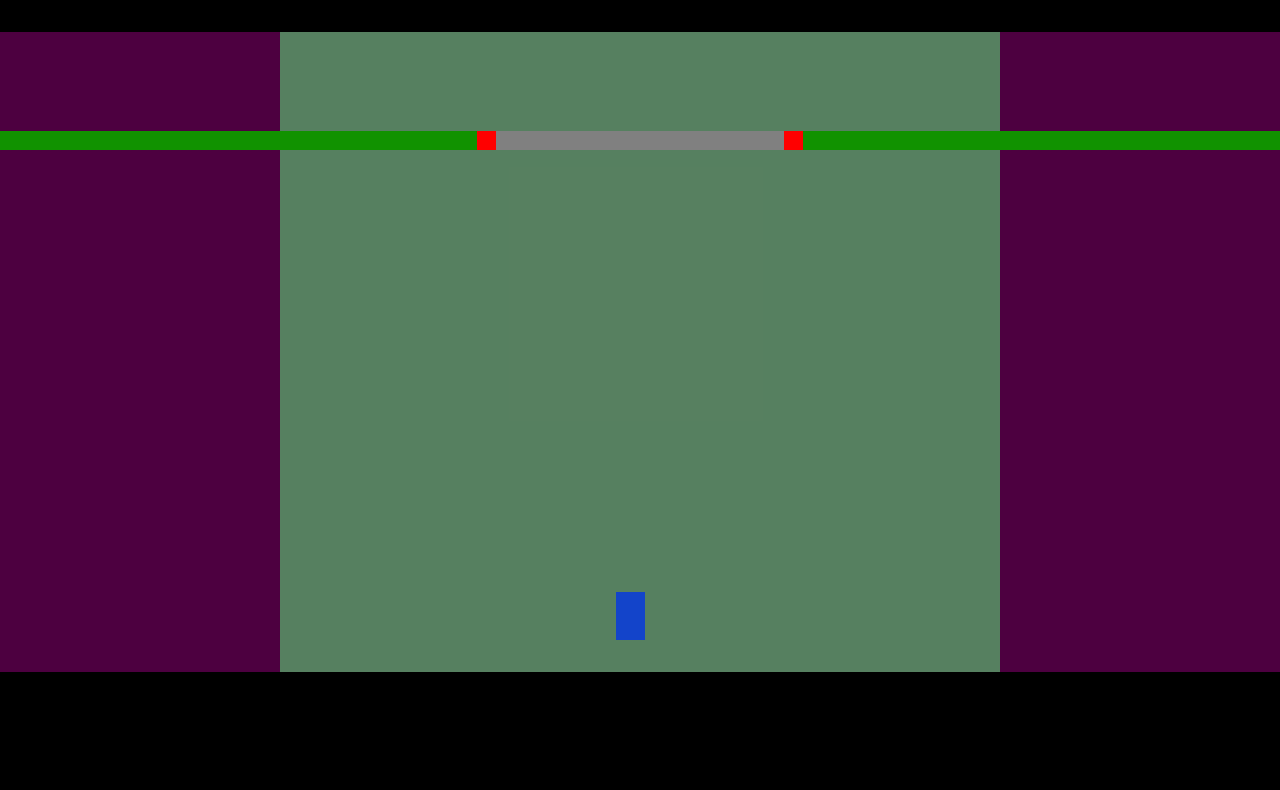
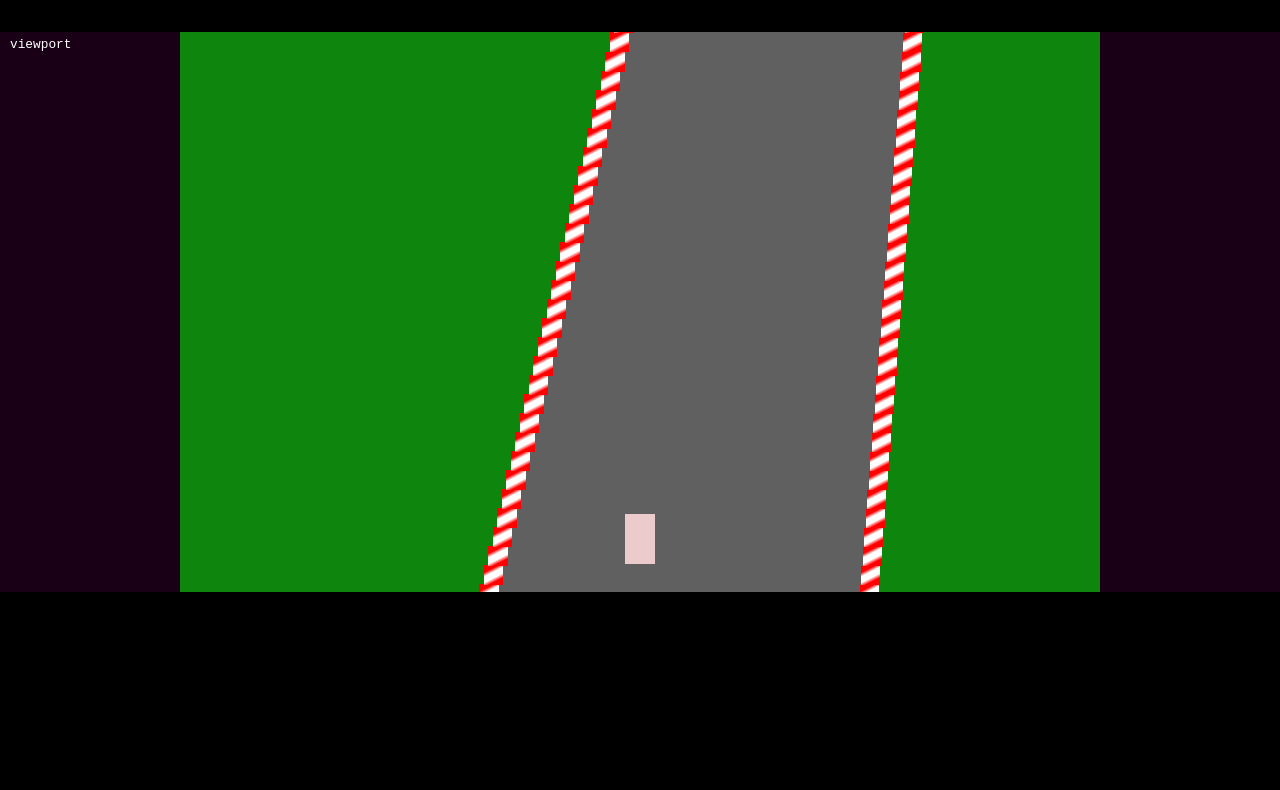
Before and after one commit to pablomag/monacojs, a plain HTML site: page index.html in a window 1280 px wide. Shown: the part 88-878 px from the top of the page. After the commit the page ends 800 px from the top, so only its background shows below. Drawn offline with Linux system fonts and the light colour scheme.

Commit message:
feat(init): Track generation and movement (speed, width, margin)

```diff
--- a/index.css
+++ b/index.css
@@ -1,110 +1,97 @@
 body {
 	border: 0;
 	margin: 0;
+	padding: 0;
 	color: white;
 	background-color: black;
 	font-family: 'Franklin Gothic Medium', 'Arial Narrow', Arial, sans-serif;
 	font-size: 1.2rem;
+	overflow: hidden;
 }
 
-header {
+.container {
 	position: absolute;
-	display: flex;
 	top: 0;
-	width: 100vw;
-	height: 15vh;
-	align-items: center;
-	justify-content: center;
+	width: 100%;
+	height: 100%;
 }
 
-h3 {
-	text-transform: uppercase;
-}
-
-main {
-	position: relative;
-	display: flex;
-	top: 15vh;
-	width: 100vw;
-	height: 920px;
-}
-
-footer {
-	position: relative;
-	display: flex;
-	width: 100vw;
-	height: 15vh;
-	align-items: center;
-	justify-content: center;
-	background-color: red;
-}
-
-.overlay {
-	z-index: 50;
+.viewport {
 	position: absolute;
 	display: flex;
 	top: 15vh;
 	width: 100vw;
 	height: 70vh;
-	min-height: 640px;
-	max-height: 920px;
-	background-color: rgba(255, 0, 212, 0.3);
-	/* overflow: hidden; when its all ready */
-	justify-content: center;
+	background-color: rgba(255, 0, 212, 0.1);
+	overflow: hidden; /* when its all ready */
 }
 
-.viewport {
-	z-index: 10;
-	position: absolute;
-	top: 0;
+.tracks {
+	position: relative;
 	width: 100vw;
-	min-width: 240px;
-	max-width: 720px;
-	height: 70vh;
-	min-height: 640px;
-	max-height: 920px;
-	background-color: rgba(96, 255, 128, .5);
+	min-width: 320px;
+	max-width: 920px;
+	background-color: rgba(14, 134, 14, 1);
+	margin: 0 auto;
+	overflow: hidden;
 }
 
 .track {
-	z-index: 10;
-	position: relative;
-	display: inline-flex;
+	position: absolute;
+	display: flex;
 	width: 100%;
-	height: 1em;
-	background-color: rgb(17, 146, 0);
+	height: 20px;
+	align-content: center;
 	align-items: center;
-	justify-content: center;
+	align-self: center;
+	text-align: center;
 }
 
-.left-rail, .right-rail {
+.left-rail,
+.right-rail {
 	display: flex-inline;
 	width: 1em;
 	height: 100%;
-	background-color: red;
+	background: linear-gradient(
+		153deg,
+		rgba(255,0,0,1) 0%,
+		rgba(255,0,0,1) 26%,
+		rgba(255,255,255,1) 40%,
+		rgba(255,255,255,1) 60%,
+		rgba(255,0,0,1) 75%,
+		rgba(255,0,0,1) 100%);
+}
+
+.left-rail {
+	margin: 0 0 0 auto;
+}
+
+.right-rail {
+	margin: 0 auto 0 0;
 }
 
 .road {
 	display: flex-inline;
-	width: 15em;
 	height: 100%;
-	background-color: grey;
+	width: 400px;
+	background-color: rgba(96, 96, 96, 1);
 }
 
 .car {
-	z-index: 60;
 	position: absolute;
-	left: calc(50% - 1.25em);
-	width: 1.5em;
-	height: 2.5em;
-	background-color: rgba(19, 68, 202, 1);
+	left: calc(50% - 15px);
+	width: 30px;
+	height: 50px;
+	background-color: rgb(235, 203, 203);
 	opacity: 0;
 }
 
-.on-screen {
-	background-color: rgba(0, 0, 200, .5);
+.viewport::before {
+	content: 'viewport';
+	position: absolute;
+	margin: 5px 10px;
+	top: 0;
+	left: 0;
+	font-family: 'Courier New', Courier, monospace;
+	font-size: .8rem;
 }
-
-.off-screen {
-	background-color: red;
-}
--- a/index.html
+++ b/index.html
@@ -6,26 +6,37 @@
 	</head>
 
 	<body>
-		<header>
-			<h3>Monaco js</h3>
-		</header>
+		<div id="container" class="container">
+			<input type="text" id="track-0-display">
+			<input type="text" id="track-1-display">
+			<input type="text" id="track-2-display">
+			<input type="text" id="track-3-display">
+			<input type="text" id="track-4-display">
+			<div id="viewport" class="viewport">
+				<div id="tracks" class="tracks">
+					<!--
+					<div class="track track-0">
+						<div class="left-rail"></div>
+						<div class="road"></div>
+						<div class="right-rail"></div>
+					</div>
 
-		<main></main>
+					<div class="track track-1">
+						<div class="left-rail"></div>
+						<div class="road"></div>
+						<div class="right-rail"></div>
+					</div>
 
-		<footer>
-			Copyright
-		</footer>
+					<div class="track track-2">
+						<div class="left-rail"></div>
+						<div class="road"></div>
+						<div class="right-rail"></div>
+					</div>
+					-->
+				</div>
 
-		<div id="overlay" class="overlay">
-			<div id="viewport" class="viewport"></div>
-<!--
-			<div class="track">
-				<div class="left-rail"></div>
-				<div class="road"></div>
-				<div class="right-rail"></div>
+				<div id="car" class="car"></div>
 			</div>
--->
-			<div id="car" class="car"></div>
 		</div>
 	</body>
 
--- a/index.js
+++ b/index.js
@@ -1,9 +1,13 @@
 const car = document.getElementById('car');
 const viewport = document.getElementById('viewport');
 
+const viewportHeight = parseInt(viewport.offsetHeight);
+const trackHeight = 19;
+const trackChunks = 40; /* Track chunks to pre-render */
+
 const unit = 'px';
 const gameTick = 5;
-const trackSpeed = .1;
+const trackSpeed = 1; /* 1 to 10 */
 
 const steeringSpeed = 3;
 const gasSpeed = 1;
@@ -14,44 +18,16 @@ let pedal = 'none';
 let steering = false;
 let gasPressed = false;
 
+const startingTrackWidth = 400;
+const widenSpeed = 3;
+let trackWidth = 150;
+let trackMargin = 140;
+
 const keyCodes = {
 	37: 'left',
 	38: 'gas',
 	39: 'right',
 	40: 'brake'
-};
-
-let initGame = false;
-
-const init = () => {
-
-	if (!initGame) {
-
-		initGame = true;
-
-		const overlay = document.getElementById('overlay');
-		const tracks = document.querySelectorAll('.track');
-		const trackId = tracks.length;
-
-		const track = document.createElement('div');
-		const leftRail = document.createElement('div');
-		const road = document.createElement('div');
-		const rightRail = document.createElement('div');
-
-		track.style.top = '-1em';
-		track.style.left = '0';
-		track.classList.add('track', `track-${trackId}`);
-
-		overlay.appendChild(track);
-
-		leftRail.classList.add('left-rail');
-		road.classList.add('road');
-		rightRail.classList.add('right-rail');
-
-		track.appendChild(leftRail);
-		track.appendChild(road);
-		track.appendChild(rightRail);
-	}
 };
 
 const drive = (event) => {
@@ -191,34 +167,169 @@ const crashDetection = () => {
 	});
 };
 
+const getTopValue = () => {
+
+	const numberOfTracks = getNumberOfTracks();
+
+	return viewportHeight - (trackHeight * numberOfTracks);
+};
+
+const getNumberOfTracks = () => {
+
+	const tracks = document.querySelectorAll('.track');
+
+	return tracks.length;
+};
+
+const createTrack = () => {
+
+	const track = document.createElement('div');
+	const leftRail = document.createElement('div');
+	const road = document.createElement('div');
+	const rightRail = document.createElement('div');
+
+	const top = getTopValue();
+	const numberOfTracks = getNumberOfTracks();
+
+	track.style.top = `${top}${unit}`;
+	track.classList.add('track', `track-${numberOfTracks}`);
+
+	leftRail.classList.add('left-rail');
+	road.classList.add('road');
+	rightRail.classList.add('right-rail');
+
+	road.style.width = `${startingTrackWidth}${unit}`;
+
+	track.appendChild(leftRail);
+	track.appendChild(road);
+	track.appendChild(rightRail);
+
+	const trackContainer = document.getElementById('tracks');
+
+	trackContainer.appendChild(track);
+};
+
+let currentTrackWidth = 0;
+let currentTrackMargin = 0;
+
+const recycleTrack = (track) => {
+
+	let top = getTopValue();
+
+	track.style.top = `${top}${unit}`;
+
+	const road = track.querySelector('.road');
+
+	if (currentTrackWidth === 0) {
+
+		currentTrackWidth = road.style.width;
+		currentTrackWidth = parseInt(currentTrackWidth.replace(unit, ''));
+	}
+
+	let newRoadWidth = currentTrackWidth;
+
+	if (trackWidth > currentTrackWidth)
+		newRoadWidth = (currentTrackWidth + widenSpeed) > trackWidth ? trackWidth : (currentTrackWidth + widenSpeed);
+
+	if (trackWidth < currentTrackWidth)
+		newRoadWidth = (currentTrackWidth - widenSpeed) < trackWidth ? trackWidth : (currentTrackWidth - widenSpeed);
+
+	currentTrackWidth = newRoadWidth;
+
+	road.style.width = `${newRoadWidth}${unit}`;
+
+	let newTrackMargin = currentTrackMargin;
+
+	if (trackMargin > currentTrackMargin)
+		newTrackMargin = (currentTrackMargin + widenSpeed) > trackMargin ? trackMargin : (currentTrackMargin + widenSpeed);
+
+	if (trackMargin < currentTrackMargin)
+		newTrackMargin = (currentTrackMargin - widenSpeed) < trackMargin ? trackMargin : (currentTrackMargin - widenSpeed);
+
+	currentTrackMargin = newTrackMargin;
+
+	track.style.left = `${currentTrackMargin}${unit}`;
+};
+
 const travel = (track) => {
 
 	let top = track.style.top;
-	const currentPosition = parseFloat(top.replace(unit, ''));
+	const currentPosition = parseInt(top.replace(unit, ''));
 
-	top = !top ? trackSpeed : currentPosition + trackSpeed;
+	top = !top ? 0 : currentPosition + trackSpeed;
 
 	track.style.top = `${top}${unit}`;
 
-	if (!overlaps(track, viewport))
-		track.remove();
+	if (top > viewportHeight) recycleTrack(track);
+
+	const classList = track.classList.value;
+	const classes = classList.split(' ');
+
+	const t1 = document.getElementById('track-0-display');
+	const t2 = document.getElementById('track-1-display');
+	const t3 = document.getElementById('track-2-display');
+	const t4 = document.getElementById('track-3-display');
+	const t5 = document.getElementById('track-4-display');
+
+	if (classes.includes('track-0'))
+		t1.value = `top: ${top}, ${viewportHeight} = ${top > viewportHeight}`;
+	if (classes.includes('track-1'))
+		t2.value = `top: ${top}, ${viewportHeight} = ${top > viewportHeight}`;
+	if (classes.includes('track-2'))
+		t3.value = `top: ${top}, ${viewportHeight} = ${top > viewportHeight}`;
+	if (classes.includes('track-3'))
+		t4.value = `top: ${top}, ${viewportHeight} = ${top > viewportHeight}`;
+	if (classes.includes('track-4'))
+		t5.value = `top: ${top}, ${viewportHeight} = ${top > viewportHeight}`;
 };
 
-setInterval(() => {
-	init();
-	carMovement();
-	trackTravel();
-	crashDetection();
-}, gameTick);
+let ready = true;
 
 const trackTravel = () => {
 
 	const tracks = document.querySelectorAll('.track');
 
-	tracks.forEach((track) => {
-		travel(track);
-	});
+	let tracksProcessed = 0;
+
+	if (ready) {
+
+		ready = false;
+
+		tracks.forEach((track, index, array) => {
+
+			travel(track);
+
+			tracksProcessed++;
+
+			if (tracksProcessed === array.length) ready = true;
+		});
+	}
 };
 
-window.addEventListener('keydown', drive);
-window.addEventListener('keyup', stop);
+const start = () => {
+
+	window.addEventListener('keydown', drive);
+	window.addEventListener('keyup', stop);
+
+	setInterval(() => {
+		trackTravel();
+		carMovement();
+		crashDetection();
+	}, gameTick);
+};
+
+const init = () => {
+
+	let tracksCreated = 0;
+
+	while (tracksCreated <= trackChunks) {
+
+		createTrack();
+
+		tracksCreated++;
+
+		if (tracksCreated === trackChunks) start();
+	}
+};
+
+init();
```
